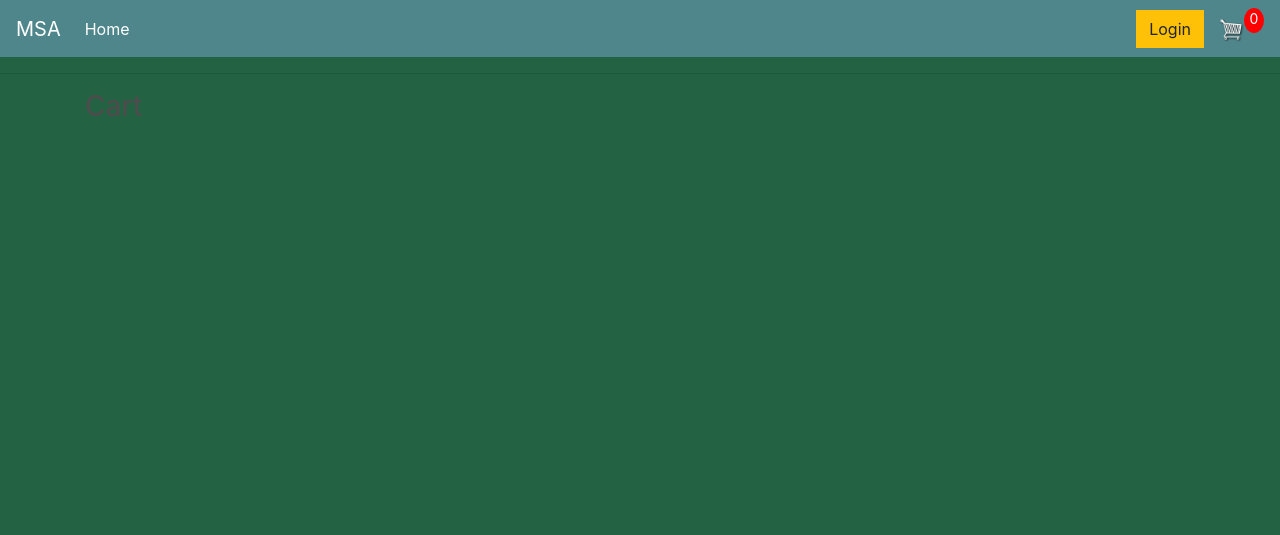
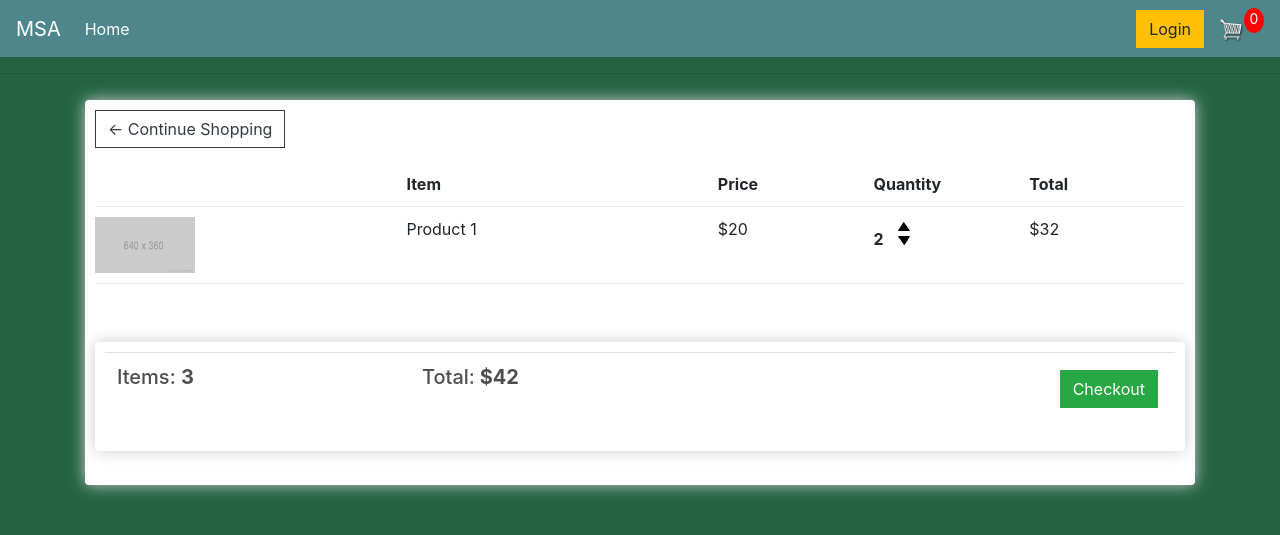
Before and after one commit to Mohamed-Salem-Ali/e-commerce, a Django app: page /cart/ in a window 1280 px wide. Shown: the top 535 px of the page. Run offline with Django 5.2, Linux system fonts and the light colour scheme; lists and menus that the app fills with data are empty; some libraries are stand-ins or nearby versions.

Commit message:
Feat(Core): Cart Page - Layout : row with one column with two elements header and items in cart - Cart header with button to return home - Add rows for items and placeholder for increase and decrease the number ot items - Add cart items number, Cart total and Checkout button

```diff
--- a/core/templates/core/cart.html
+++ b/core/templates/core/cart.html
@@ -1,5 +1,66 @@
 {% extends 'core/base.html' %}
 {% load static %}
 {% block content %}
-<h3>Cart</h3>
-{% endblock content%}
+<div class="row">
+    <div class="col-lg-12">
+        <div class="box-element">
+
+            <a class="btn btn-outline-dark" href="{% url 'home' %}">&#x2190; Continue Shopping</a>
+
+            <br>
+            <br>
+            <div class="cart-row">
+                <div style="flex:2"></div>
+                <div style="flex:2"><strong>Item</strong></div>
+                <div style="flex:1"><strong>Price</strong></div>
+                <div style="flex:1"><strong>Quantity</strong></div>
+                <div style="flex:1"><strong>Total</strong></div>
+            </div>
+
+            <div class="cart-row">
+                <div style="flex:2"><img class="row-image" src="{% static 'images/placeholder.png' %}"></div>
+                <div style="flex:2">
+                    <p>Product 1</p>
+                </div>
+                <div style="flex:1">
+                    <p>$20</p>
+                </div>
+                <div style="flex:1">
+                    <p class="quantity">2</p>
+                    <div class="quantity">
+                        <img class="chg-quantity" src="{% static  'images/arrow-up.png' %}">
+
+                        <img class="chg-quantity" src="{% static  'images/arrow-down.png' %}">
+                    </div>
+                </div>
+                <div style="flex:1">
+                    <p>$32</p>
+                </div>
+            </div>
+            <br>
+            <br>
+            <div class="box-element">
+
+                <table class="table">
+                    <tr>
+                        <th>
+                            <h5>Items: <strong>3</strong></h5>
+                        </th>
+                        <th>
+                            <h5>Total:<strong> $42</strong></h5>
+                        </th>
+                        <th>
+                            <a style="float:right; margin:5px;" class="btn btn-success"
+                                href="{% url 'checkout' %}">Checkout</a>
+                        </th>
+                    </tr>
+                </table>
+
+            </div>
+
+            <br>
+
+        </div>
+    </div>
+
+    {% endblock content%}
```
Also changed, not shown: static/images/arrow-down.png (added), static/images/arrow-up.png (added).
